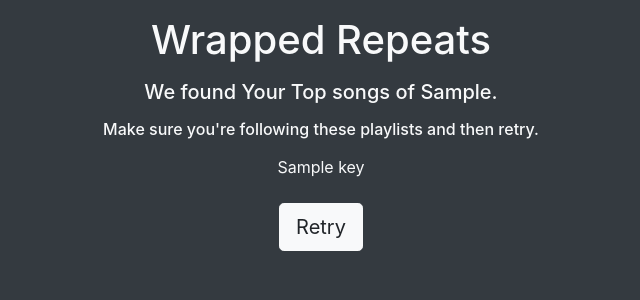
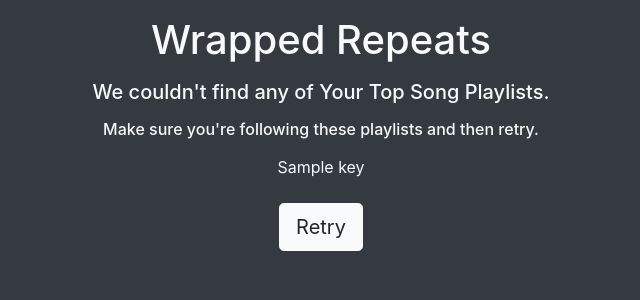
Before and after one commit to bbrown430/repeatreceipts, a Flask app: template templates/notenough.html in a window 1280 px wide. Shown: the top 300 px of the page, without its empty margins (319-959 px from the left). Run offline with Flask 2, Linux system fonts and the light colour scheme; the template is opened without the code that fills it: most values are stand-ins (such as "Sample title", 1, 10 or a date in 2020); some libraries are stand-ins or nearby versions.

Commit message:
edge case for no wrapped playlists

```diff
--- a/templates/notenough.html
+++ b/templates/notenough.html
@@ -6,7 +6,11 @@
 </head>
 <body class="bg-dark">
     <h1 class="text-center text-light my-3">Wrapped Repeats</h1>
-    <h5 class="text-center text-light my-3">We found Your Top songs of {{ years_string }}.</h5>
+    {% if not wrappedPlaylists %}
+        <h5 class="text-center text-light my-3">We couldn't find any of Your Top Song Playlists.</h5>
+    {% else %}
+        <h5 class="text-center text-light my-3">We found Your Top songs of {{ years_string }}.</h5>
+    {% endif %}
     {% if not wrappedLinks %}
         <h6 class="text-center text-light my-3">Looks like you're already following all of the available playlists.</h6>
     {% else %}
```
